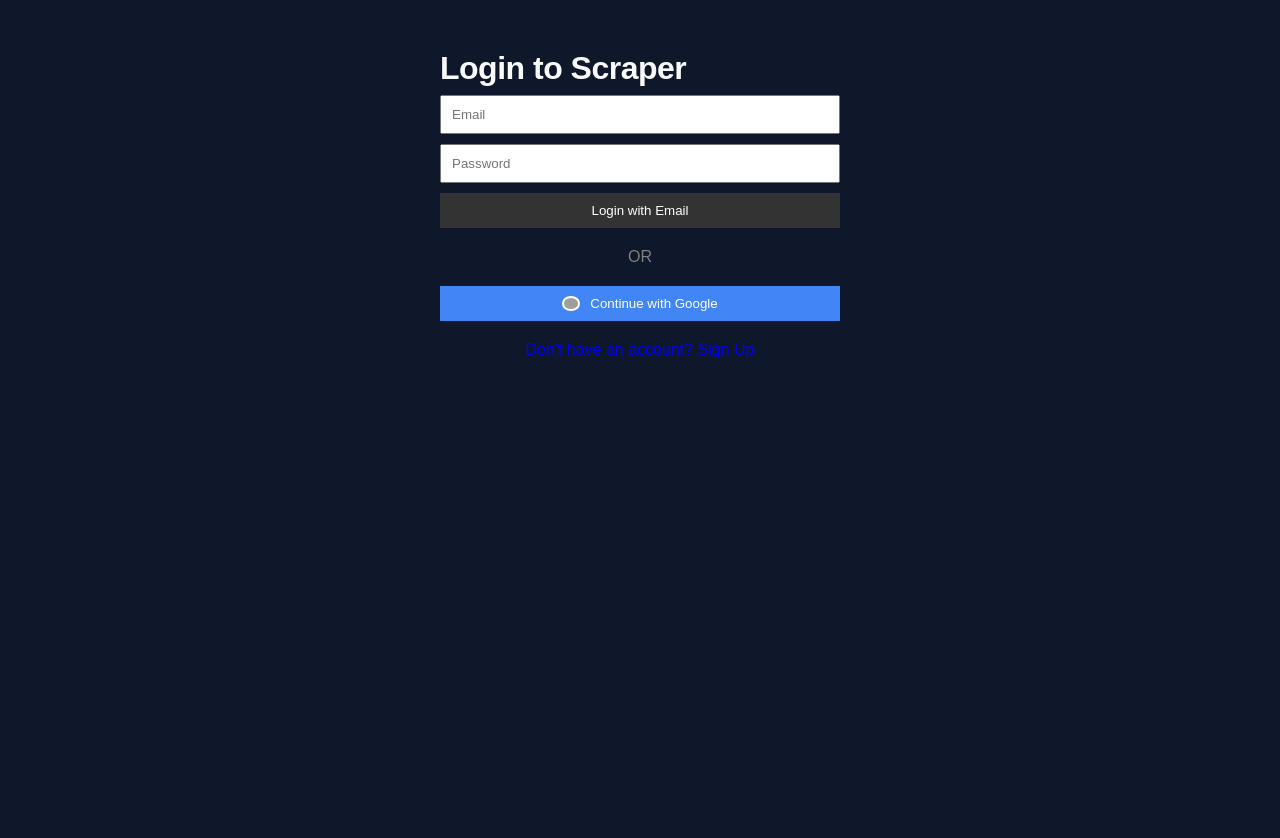
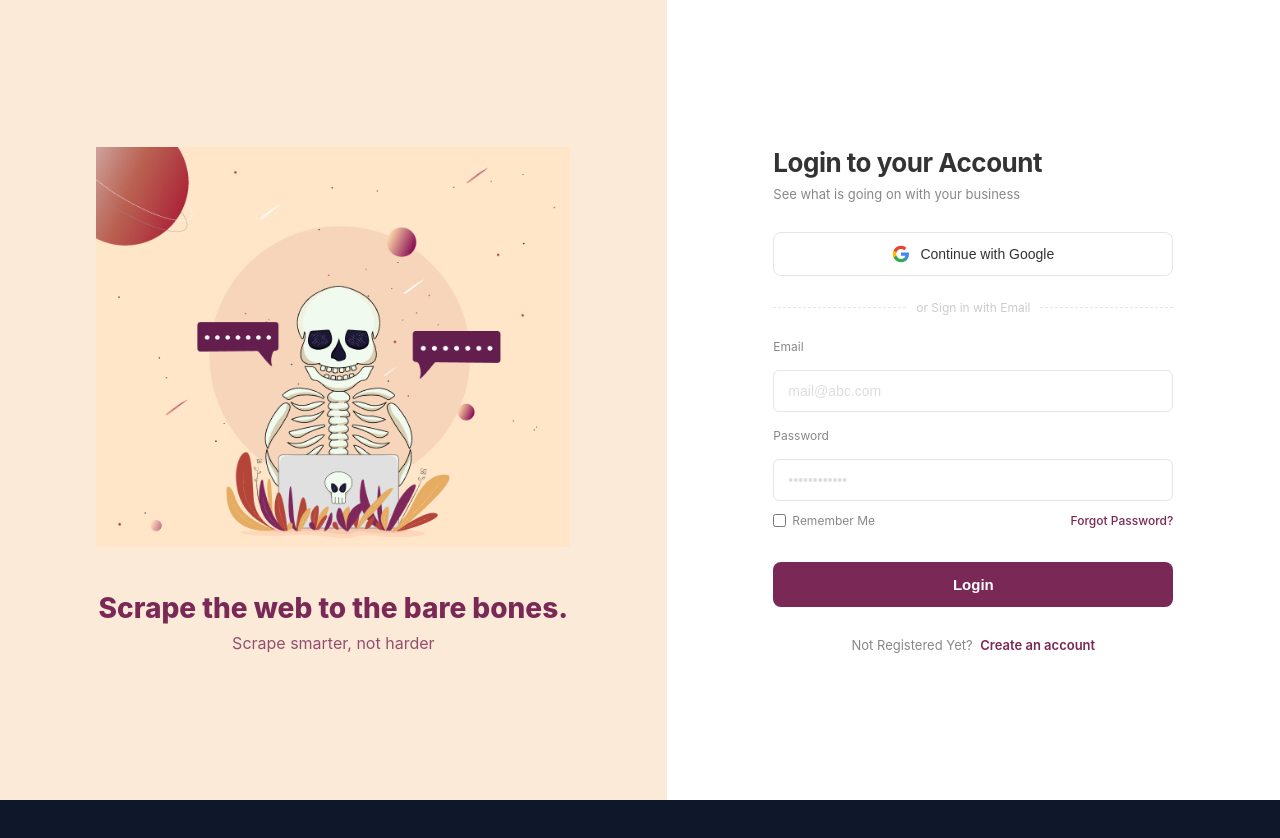
Before and after one commit to MeenalSrivas/web-scraper-saas, a React app in the folder frontend/: page / in a window 1280 px wide. Shown: the top 838 px of the page. After the commit the page ends 800 px from the top, so only its background shows below. Built offline with nearby package versions, Linux system fonts and the light colour scheme; no server answers; grey boxes are pictures that could not be loaded; the HTML template or start-up script is replaced by a standard one.

Commit message:
redesigned the login page

```diff
--- /dev/null
+++ b/frontend/src/pages/Auth.css
@@ -0,0 +1,265 @@
+/* frontend/src/pages/Auth.css */
+
+:root {
+  --bg-peach: #FCEAD8; /* Left side background approximate */
+  --bg-white: #FFFFFF;
+  --accent-maroon: #7A2855; /* The button and text color */
+  --text-dark: #333333;
+  --text-gray: #888888;
+  --border-light: #E5E5E5;
+}
+
+/* Split Layout Container */
+.auth-split-layout {
+  display: flex;
+  min-height: 100vh;
+  font-family: 'Inter', -apple-system, sans-serif;
+  background-color: var(--bg-white);
+}
+
+/* --- LEFT PANEL --- */
+.auth-left-panel {
+  flex: 1.1; /* Slightly larger than right panel */
+  background-color: var(--bg-peach);
+  display: flex;
+  flex-direction: column;
+  align-items: center;
+  justify-content: center;
+  padding: 40px;
+  position: relative;
+  overflow: hidden;
+}
+
+.illustration-container img {
+  max-width: 100%;
+  height: auto;
+  max-height: 50vh;
+  object-fit: contain;
+}
+
+.auth-taglines {
+  text-align: center;
+  margin-top: 40px;
+  z-index: 1;
+}
+
+.auth-taglines h1 {
+  color: var(--accent-maroon);
+  font-size: 28px;
+  font-weight: 800;
+  margin: 0 0 8px 0;
+}
+
+.auth-taglines p {
+  color: var(--accent-maroon);
+  font-size: 16px;
+  opacity: 0.8;
+  margin: 0;
+}
+
+/* --- RIGHT PANEL --- */
+.auth-right-panel {
+  flex: 1;
+  display: flex;
+  align-items: center;
+  justify-content: center;
+  padding: 40px;
+  background: var(--bg-white);
+}
+
+.auth-form-container {
+  width: 100%;
+  max-width: 400px;
+}
+
+.auth-header-light {
+  text-align: left;
+  margin-bottom: 30px;
+}
+
+.auth-header-light h2 {
+  color: var(--text-dark);
+  font-size: 26px;
+  font-weight: 700;
+  margin: 0 0 8px 0;
+}
+
+.auth-header-light p {
+  color: var(--text-gray);
+  font-size: 13px;
+  margin: 0;
+}
+
+/* Google Button */
+.google-btn-light {
+  width: 100%;
+  background: #fff;
+  border: 1px solid var(--border-light);
+  border-radius: 8px;
+  padding: 12px;
+  display: flex;
+  align-items: center;
+  justify-content: center;
+  gap: 10px;
+  font-size: 14px;
+  font-weight: 500;
+  color: var(--text-dark);
+  cursor: pointer;
+  transition: background 0.2s;
+  margin-bottom: 24px;
+}
+
+.google-btn-light:hover {
+  background: #f9f9f9;
+}
+
+/* Divider */
+.auth-divider-light {
+  display: flex;
+  align-items: center;
+  text-align: center;
+  color: #cccccc;
+  font-size: 12px;
+  margin-bottom: 24px;
+}
+
+.auth-divider-light::before,
+.auth-divider-light::after {
+  content: '';
+  flex: 1;
+  border-bottom: 1px dashed var(--border-light);
+}
+
+.auth-divider-light span {
+  margin: 0 10px;
+}
+
+/* Form Inputs */
+.auth-form-light {
+  display: flex;
+  flex-direction: column;
+  gap: 16px;
+}
+
+.input-group {
+  display: flex;
+  flex-direction: column;
+  gap: 6px;
+}
+
+.input-group label {
+  font-size: 12px;
+  color: var(--text-gray);
+}
+
+.input-group input {
+  padding: 12px 14px;
+  border: 1px solid var(--border-light);
+  border-radius: 6px;
+  font-size: 14px;
+  color: var(--text-dark);
+  outline: none;
+  transition: border-color 0.2s;
+}
+
+.input-group input:focus {
+  border-color: var(--accent-maroon);
+}
+
+.input-group input::placeholder {
+  color: #dddddd;
+}
+
+/* Options (Remember me, Forgot password) */
+.form-options {
+  display: flex;
+  justify-content: space-between;
+  align-items: center;
+  font-size: 12px;
+  margin-top: -4px;
+  margin-bottom: 8px;
+}
+
+.remember-me {
+  display: flex;
+  align-items: center;
+  gap: 6px;
+  color: var(--text-gray);
+  cursor: pointer;
+}
+
+/* Custom Checkbox Color */
+.remember-me input[type="checkbox"] {
+  accent-color: var(--accent-maroon);
+  cursor: pointer;
+}
+
+.forgot-password {
+  color: var(--accent-maroon);
+  text-decoration: none;
+  font-weight: 500;
+}
+
+/* Submit Button */
+.auth-submit-btn {
+  background: var(--accent-maroon);
+  color: #fff;
+  border: none;
+  border-radius: 8px;
+  padding: 14px;
+  font-size: 15px;
+  font-weight: 600;
+  cursor: pointer;
+  transition: opacity 0.2s;
+  margin-top: 10px;
+}
+
+.auth-submit-btn:hover:not(:disabled) {
+  opacity: 0.9;
+}
+
+.auth-submit-btn:disabled {
+  opacity: 0.7;
+  cursor: not-allowed;
+}
+
+/* Footer Link */
+.auth-footer-text {
+  text-align: center;
+  margin-top: 30px;
+  font-size: 13px;
+  color: var(--text-gray);
+}
+
+.auth-footer-text a {
+  color: var(--accent-maroon);
+  text-decoration: none;
+  font-weight: 600;
+  margin-left: 4px;
+}
+
+.auth-footer-text a:hover {
+  text-decoration: underline;
+}
+
+/* Error Message */
+.auth-error-light {
+  background: #fde8e8;
+  color: #c81e1e;
+  padding: 10px;
+  border-radius: 6px;
+  font-size: 13px;
+  margin-bottom: 20px;
+  text-align: center;
+}
+
+/* Mobile Responsiveness */
+@media (max-width: 768px) {
+  .auth-split-layout {
+    flex-direction: column;
+  }
+
+  .auth-left-panel {
+    display: none; /* Mobile par image hide kar do taaki form clearly dikhe */
+  }
+}
--- a/frontend/src/pages/Auth.jsx
+++ b/frontend/src/pages/Auth.jsx
@@ -1,12 +1,15 @@
 // frontend/src/pages/Auth.jsx
 import { useState } from 'react';
-import { auth, googleProvider } from '../firebase'; // googleProvider import kiya
+import { auth, googleProvider } from '../firebase';
 import {
   createUserWithEmailAndPassword,
   signInWithEmailAndPassword,
-  signInWithPopup // Popup import kiya
+  signInWithPopup
 } from 'firebase/auth';
 import api from '../api';
+import './Auth.css';
+// Apni image import karo (path apne hisaab se adjust kar lena)
+import skeletonImg from '../assets/skeleton-bg.png';
 
 export default function Auth() {
   const [isLogin, setIsLogin] = useState(true);
@@ -15,18 +18,16 @@
   const [error, setError] = useState('');
   const [loading, setLoading] = useState(false);
 
-  // Email/Password wala function
   const handleEmailSubmit = async (e) => {
     e.preventDefault();
     setError('');
     setLoading(true);
-
     try {
       if (isLogin) {
         await signInWithEmailAndPassword(auth, email, password);
       } else {
         await createUserWithEmailAndPassword(auth, email, password);
-        await api.post('/users/sync'); // DB mein profile banao
+        await api.post('/users/sync');
       }
     } catch (err) {
       setError(err.message);
@@ -35,15 +36,11 @@
     }
   };
 
-  // NAYA: Google Sign-In Function
   const handleGoogleSignIn = async () => {
     setError('');
     setLoading(true);
     try {
-      // Yeh ek Google login popup khholega
       await signInWithPopup(auth, googleProvider);
-
-      // Login/Signup hone ke baad apne backend ko batao profile sync karne ke liye
       await api.post('/users/sync');
     } catch (err) {
       setError(err.message);
@@ -53,60 +50,95 @@
   };
 
   return (
-    <div style={{ maxWidth: '400px', margin: '50px auto', fontFamily: 'sans-serif' }}>
-      <h2>{isLogin ? 'Login to Scraper' : 'Create an Account'}</h2>
+    <div className="auth-split-layout">
 
-      {error && <p style={{ color: 'red', fontSize: '14px' }}>{error}</p>}
+      {/* LEFT PANEL - Illustration & Tagline */}
+      <div className="auth-left-panel">
+        <div className="illustration-container">
+          <img src={skeletonImg} alt="Skeleton Scraper" className="auth-illustration" />
+        </div>
+        <div className="auth-taglines">
+          <h1>Scrape the web to the bare bones.</h1>
+          <p>Scrape smarter, not harder</p>
+        </div>
+      </div>
+
+      {/* RIGHT PANEL - Form Container */}
+      <div className="auth-right-panel">
+        <div className="auth-form-container">
+          <div className="auth-header-light">
+            <h2>{isLogin ? 'Login to your Account' : 'Create an Account'}</h2>
+            <p>See what is going on with your business</p>
+          </div>
+
+          {error && <div className="auth-error-light">{error}</div>}
+
+          {/* Google Button Top Par */}
+          <button
+            onClick={handleGoogleSignIn}
+            disabled={loading}
+            className="google-btn-light"
+          >
+            <svg viewBox="0 0 24 24" width="18" height="18" xmlns="http://www.w3.org/2000/svg">
+              <path d="M22.56 12.25c0-.78-.07-1.53-.2-2.25H12v4.26h5.92c-.26 1.37-1.04 2.53-2.21 3.31v2.77h3.57c2.08-1.92 3.28-4.74 3.28-8.09z" fill="#4285F4"/>
+              <path d="M12 23c2.97 0 5.46-.98 7.28-2.66l-3.57-2.77c-.98.66-2.23 1.06-3.71 1.06-2.86 0-5.29-1.93-6.16-4.53H2.18v2.84C3.99 20.53 7.7 23 12 23z" fill="#34A853"/>
+              <path d="M5.84 14.09c-.22-.66-.35-1.36-.35-2.09s.13-1.43.35-2.09V7.07H2.18C1.43 8.55 1 10.22 1 12s.43 3.45 1.18 4.93l2.85-2.22.81-.62z" fill="#FBBC05"/>
+              <path d="M12 5.38c1.62 0 3.06.56 4.21 1.64l3.15-3.15C17.45 2.09 14.97 1 12 1 7.7 1 3.99 3.47 2.18 7.07l3.66 2.84c.87-2.6 3.3-4.53 6.16-4.53z" fill="#EA4335"/>
+            </svg>
+            <span>Continue with Google</span>
+          </button>
+
+          <div className="auth-divider-light">
+            <span>or Sign in with Email</span>
+          </div>
 
           {/* Email/Password Form */}
-      <form onSubmit={handleEmailSubmit} style={{ display: 'flex', flexDirection: 'column', gap: '10px' }}>
+          <form onSubmit={handleEmailSubmit} className="auth-form-light">
+            <div className="input-group">
+              <label>Email</label>
               <input
                 type="email"
-          placeholder="Email"
+                placeholder="mail@abc.com"
                 value={email}
                 onChange={(e) => setEmail(e.target.value)}
                 required
-          style={{ padding: '10px' }}
               />
+            </div>
+
+            <div className="input-group">
+              <label>Password</label>
               <input
                 type="password"
-          placeholder="Password"
+                placeholder="••••••••••••"
                 value={password}
                 onChange={(e) => setPassword(e.target.value)}
                 required
-          style={{ padding: '10px' }}
               />
-        <button type="submit" disabled={loading} style={{ padding: '10px', cursor: 'pointer', backgroundColor: '#333', color: 'white', border: 'none' }}>
-          {loading ? 'Please wait...' : (isLogin ? 'Login with Email' : 'Sign Up with Email')}
+            </div>
+
+            {/* Remember me & Forgot Password Row */}
+            {isLogin && (
+              <div className="form-options">
+                <label className="remember-me">
+                  <input type="checkbox" /> Remember Me
+                </label>
+                <a href="#" className="forgot-password">Forgot Password?</a>
+              </div>
+            )}
+
+            <button type="submit" className="auth-submit-btn" disabled={loading}>
+              {loading ? 'Please wait...' : (isLogin ? 'Login' : 'Sign Up')}
             </button>
           </form>
 
-      <div style={{ textAlign: 'center', margin: '20px 0', color: 'gray' }}>OR</div>
-
-      {/* NAYA: Google Auth Button */}
-      <button
-        onClick={handleGoogleSignIn}
-        disabled={loading}
-        style={{
-          width: '100%',
-          padding: '10px',
-          cursor: 'pointer',
-          backgroundColor: '#4285F4',
-          color: 'white',
-          border: 'none',
-          display: 'flex',
-          justifyContent: 'center',
-          alignItems: 'center',
-          gap: '10px'
-        }}
-      >
-        <img src="https://upload.wikimedia.org/wikipedia/commons/5/53/Google_%22G%22_Logo.svg" alt="Google" style={{width: '18px', backgroundColor: 'white', borderRadius: '50%', padding: '2px'}} />
-        Continue with Google
-      </button>
-
-      <p style={{ marginTop: '20px', cursor: 'pointer', color: 'blue', textAlign: 'center' }} onClick={() => setIsLogin(!isLogin)}>
-        {isLogin ? "Don't have an account? Sign Up" : "Already have an account? Login"}
+          <p className="auth-footer-text">
+            {isLogin ? "Not Registered Yet?" : "Already have an account?"}{' '}
+            <a href="#" onClick={(e) => { e.preventDefault(); setIsLogin(!isLogin); }}>
+              {isLogin ? "Create an account" : "Login"}
+            </a>
           </p>
+        </div>
+      </div>
     </div>
   );
 }
```
Also changed, not shown: frontend/src/assets/skeleton-bg.png (added). Lines whose indentation alone changed are shown as unchanged.
